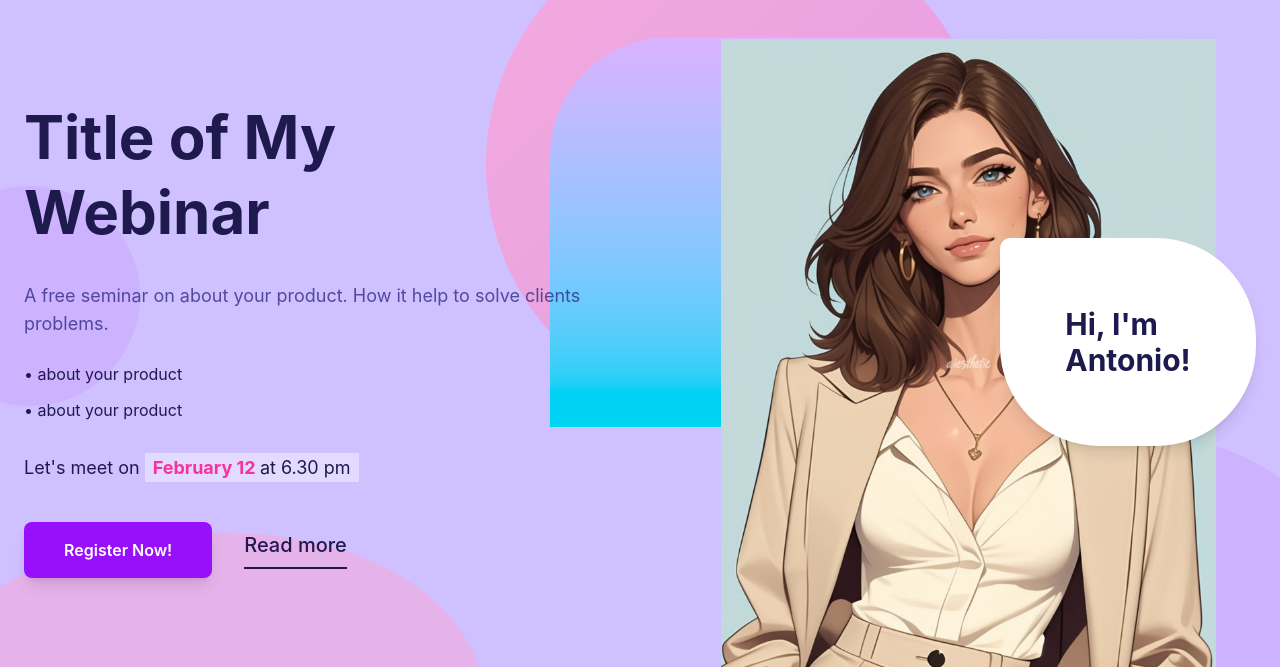
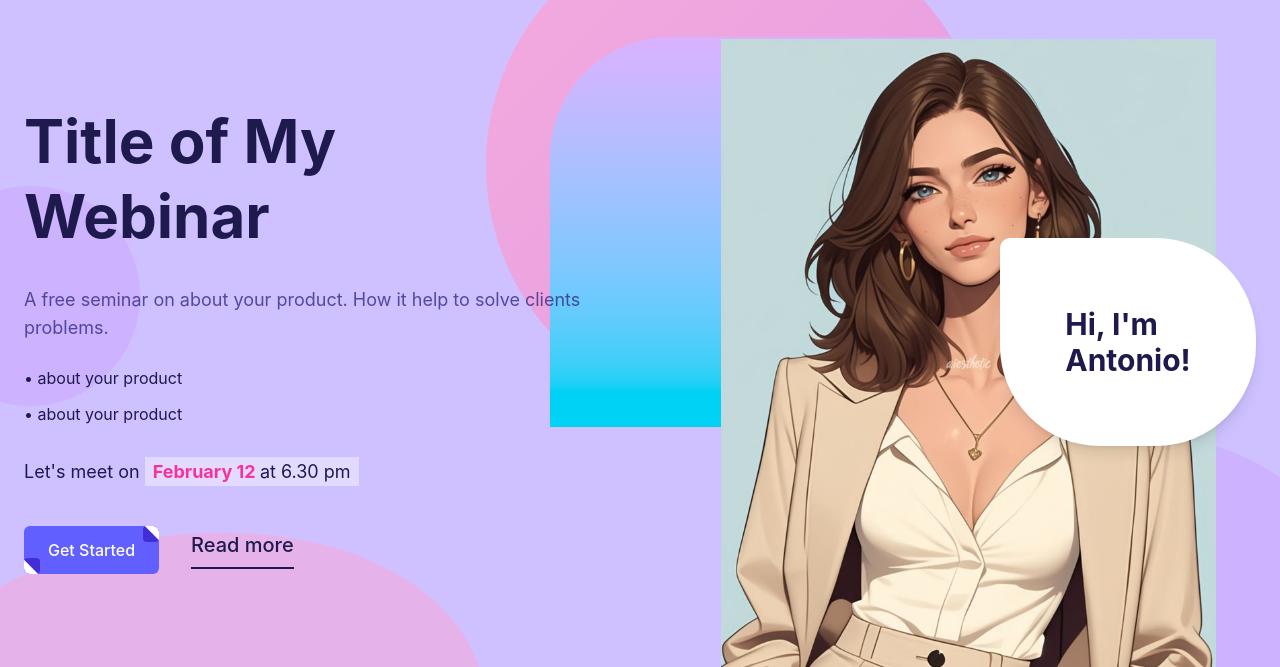
Before and after one commit to ruhit-sinha/project_208, a website: page index.html in a window 1280 px wide. Shown: the part 133-800 px from the top of the page. Drawn offline with Linux system fonts and the light colour scheme.

Commit message:
second init

```diff
--- a/index.html
+++ b/index.html
@@ -100,17 +100,29 @@
                     <div class="flex items-center gap-8 mt-10">
 
                         <button
-                            class="px-10 py-4
-                            rounded-lg
-                            bg-purple-600
-                            text-white
-                            font-semibold
-                            shadow-lg
-                            hover:bg-purple-700
-                            duration-500
-                            transition-all
-                            hover:scale-105 cursor-pointer">
-                            Register Now!
+                          class="relative flex items-center px-6 py-3 overflow-hidden font-medium transition-all bg-indigo-500 rounded-md group"
+                        >
+                          <span
+                            class="absolute top-0 right-0 inline-block w-4 h-4 transition-all duration-500 ease-in-out bg-indigo-700 rounded group-hover:-mr-4 group-hover:-mt-4"
+                          >
+                            <span
+                              class="absolute top-0 right-0 w-5 h-5 rotate-45 translate-x-1/2 -translate-y-1/2 bg-white"
+                            ></span>
+                          </span>
+                          <span
+                            class="absolute bottom-0 rotate-180 left-0 inline-block w-4 h-4 transition-all duration-500 ease-in-out bg-indigo-700 rounded group-hover:-ml-4 group-hover:-mb-4"
+                          >
+                            <span
+                              class="absolute top-0 right-0 w-5 h-5 rotate-45 translate-x-1/2 -translate-y-1/2 bg-white"
+                            ></span>
+                          </span>
+                          <span
+                            class="absolute bottom-0 left-0 w-full h-full transition-all duration-500 ease-in-out delay-200 -translate-x-full bg-indigo-600 rounded-md group-hover:translate-x-0"
+                          ></span>
+                          <span
+                            class="relative w-full text-left text-white transition-colors duration-200 ease-in-out group-hover:text-white"
+                            >Get Started</span
+                          >
                         </button>
 
                         <a href="#"
```
Also changed, not shown: src/output.css.
